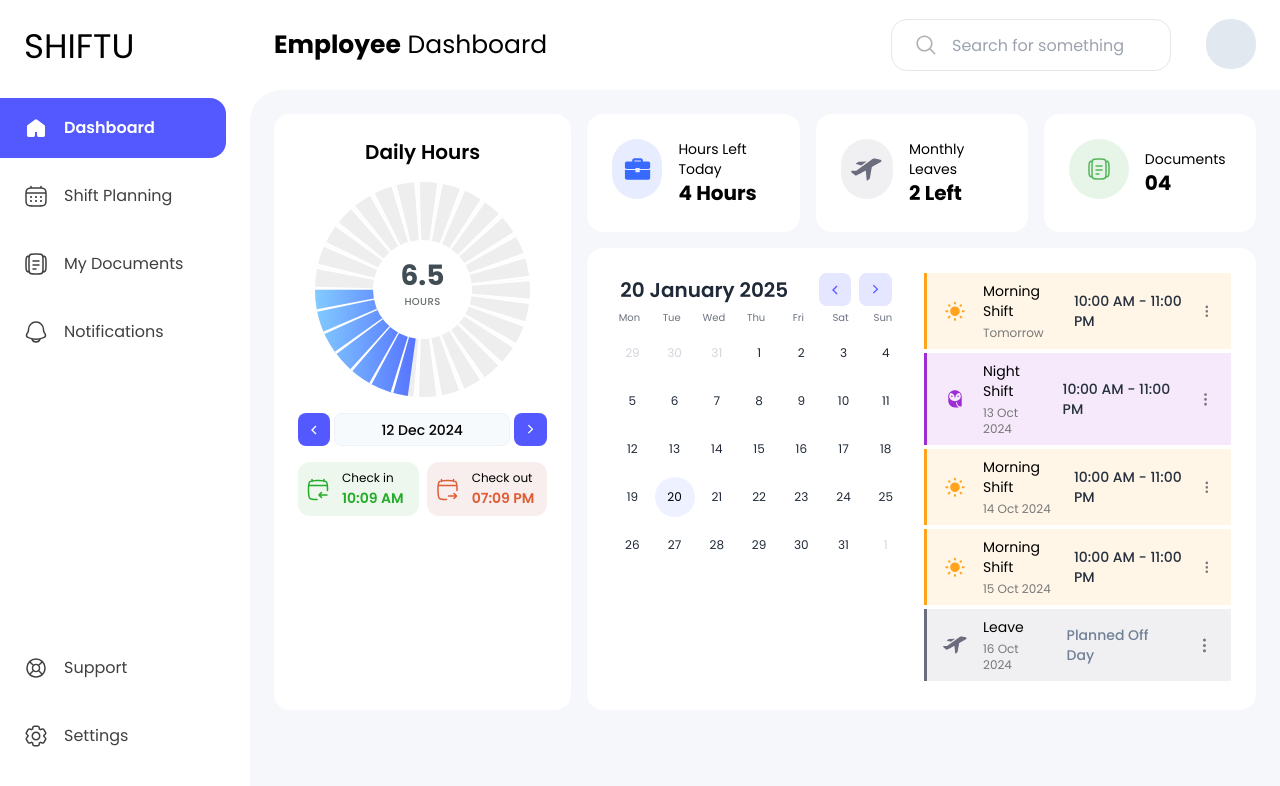
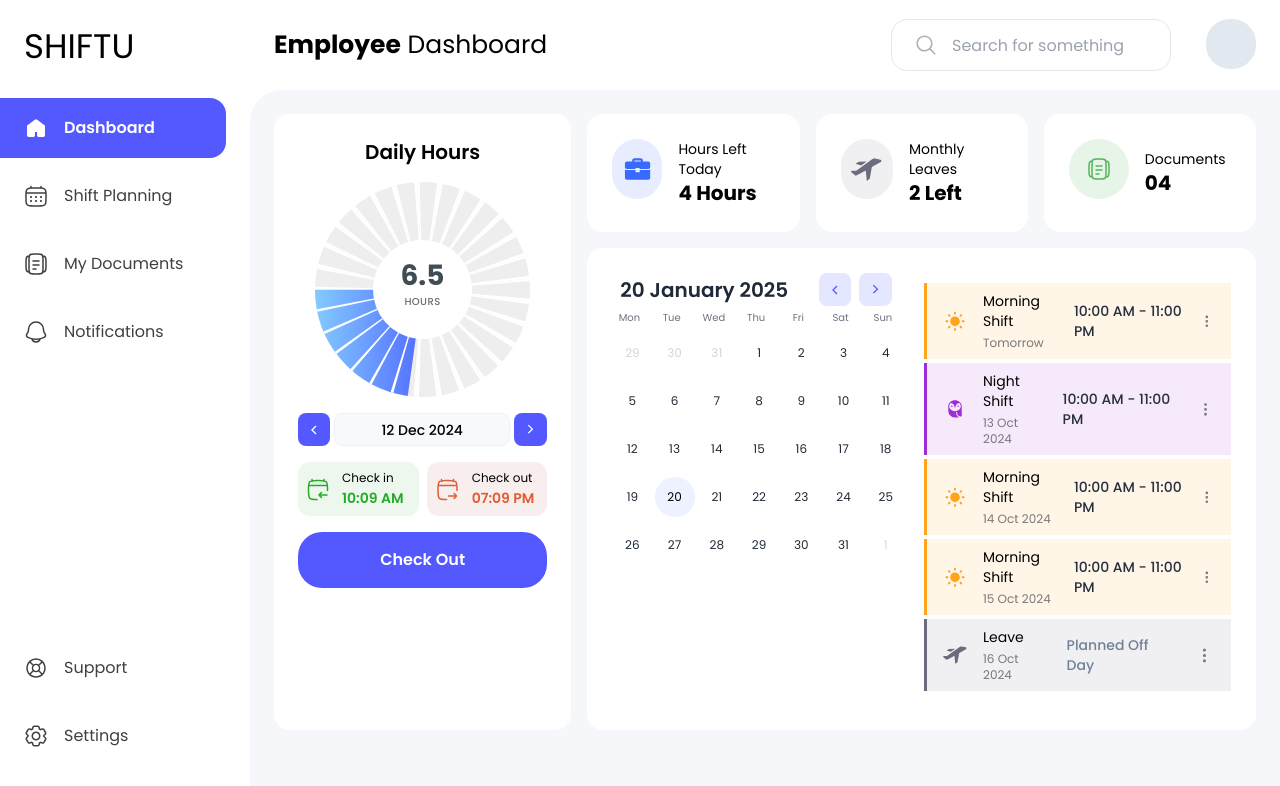
Before and after one commit to Q-Shifts/q-shifts_client, a React (Vite) app: page / in a window 1280 px wide. Shown: the top 786 px of the page. Built offline with nearby package versions, Linux system fonts and the light colour scheme.

Commit message:
checkout button added

```diff
--- a/src/pages/Dashboard.tsx
+++ b/src/pages/Dashboard.tsx
@@ -104,6 +104,9 @@ const Dashboard = () => {
               variant="danger"
             />
           </div>
+          <button className="py-16 text-16 font-semibold w-full text-white rounded-lg bg-blue-normal hover:bg-blue-normal-hover">
+            Check Out
+          </button>
         </div>
         <div className="flex-grow">
           <div className="grid grid-cols-3 gap-[16px]">
@@ -127,7 +130,7 @@ const Dashboard = () => {
 
           <div className="rounded-md bg-white flex gap-24 p-25 mt-16">
             <Calendar />
-            <div className="flex-grow">
+            <div className="flex-grow py-10">
               {events.map((e, i) => (
                 <EventCard {...e} className="mb-4" key={i} />
               ))}
--- a/tailwind.config.js
+++ b/tailwind.config.js
@@ -114,6 +114,7 @@ export default {
         18: "18px",
         16: "16px",
         12: "12px",
+        10: "10px",
         8: "8px",
         4: "4px"
       }
```
